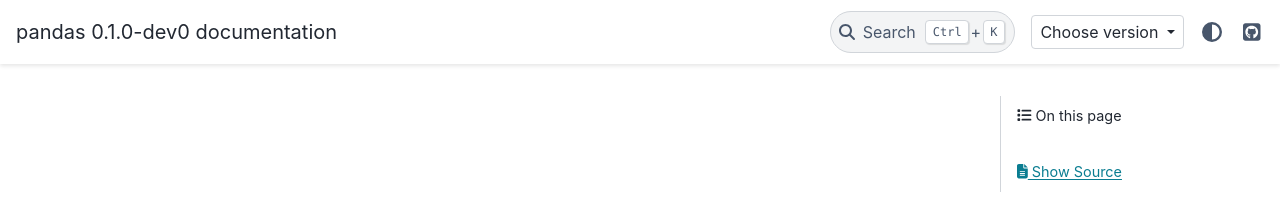
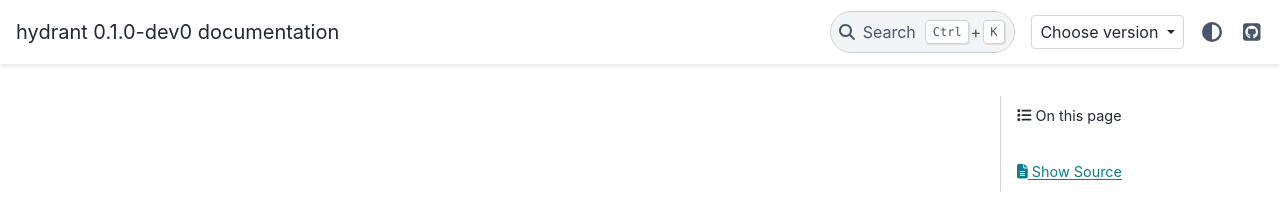
Before and after one commit to kasra-keshavarz/hydrant, a Sphinx documentation site: the page built from docs/source/index.rst, in a window 1280 px wide. Shown: the top 214 px of the page. Built offline with Sphinx 7.4.7 and the PyData theme 0.15.4, drawn with Linux system fonts in a browser that asks for light colours; part of the change alters nothing that is shown.

```diff
--- a/docs/source/conf.py
+++ b/docs/source/conf.py
@@ -138,7 +138,7 @@ source_encoding = "utf-8"
 master_doc = "index"
 
 # General information about the project.
-project = "pandas"
+project = "hydrant"
 # We have our custom "hydrant_footer.html" template, using copyright for the
 # current year
 copyright = f"2023-{datetime.now().year},"
@@ -150,7 +150,6 @@ copyright = f"2023-{datetime.now().year},"
 # The short X.Y version.
 import hydrant  # isort:skip
 
-# version = '%s r%s' % (pandas.__version__, svn_version())
 version = str(hydrant.__version__)
 
 # The full version, including alpha/beta/rc tags.
@@ -246,7 +245,7 @@ html_static_path = ["_static"]
 
 html_css_files = [
     "css/getting_started.css",
-    "css/pandas.css",
+    "css/hydrant.css",
 ]
 
 # The name of an image file (within the static path) to use as favicon of the
@@ -270,8 +269,6 @@ html_css_files = [
 
 # Add redirect for previously existing API pages
 # each item is like `(from_old, to_new)`
-# To redirect a class and all its methods, see below
-# https://github.com/pandas-dev/pandas/issues/16186
 
 header = f"""\
 .. currentmodule:: hydrant
@@ -371,7 +368,7 @@ if include_api:
 
 # extlinks alias
 extlinks = {
-    "issue": ("https://github.com/pandas-dev/pandas/issues/%s", "GH %s"),
+    "issue": ("https://github.com/kasra-keshavarz//issues/%s", "GH %s"),
 }
 
 
@@ -388,7 +385,6 @@ ipython_execlines = [
 
 
 # Add custom Documenter to handle attributes/methods of an AccessorProperty
-# eg pandas.Series.str and pandas.Series.dt (see GH9322)
 
 import sphinx  # isort:skip
 from sphinx.ext.autodoc import (  # isort:skip
@@ -426,7 +422,6 @@ class AccessorLevelDocumenter(Documenter):
     # modname is None, base the last elements (eg 'hour')
     # and path the part before (eg 'Series.dt')
     # def resolve_name(self, modname, parents, path, base):
-    #     modname = 'pandas'
     #     mod_cls = path.rstrip('.')
     #     mod_cls = mod_cls.split('.')
     #
@@ -498,47 +493,6 @@ class AccessorCallableDocumenter(AccessorLevelDocumenter, MethodDocumenter):
         return MethodDocumenter.format_name(self).removesuffix(".__call__")
 
 
-class PandasAutosummary(Autosummary):
-    """
-    This alternative autosummary class lets us override the table summary for
-    Series.plot and DataFrame.plot in the API docs.
-    """
-
-    def _replace_pandas_items(self, display_name, sig, summary, real_name):
-        # this a hack: ideally we should extract the signature from the
-        # .__call__ method instead of hard coding this
-        if display_name == "DataFrame.plot":
-            sig = "([x, y, kind, ax, ....])"
-            summary = "DataFrame plotting accessor and method"
-        elif display_name == "Series.plot":
-            sig = "([kind, ax, figsize, ....])"
-            summary = "Series plotting accessor and method"
-        return (display_name, sig, summary, real_name)
-
-    @staticmethod
-    def _is_deprecated(real_name):
-        try:
-            obj, parent, modname = _import_by_name(real_name)
-        except ImportError:
-            return False
-        doc = NumpyDocString(obj.__doc__ or "")
-        summary = "".join(doc["Summary"] + doc["Extended Summary"])
-        return ".. deprecated::" in summary
-
-    def _add_deprecation_prefixes(self, items):
-        for item in items:
-            display_name, sig, summary, real_name = item
-            if self._is_deprecated(real_name):
-                summary = f"(DEPRECATED) {summary}"
-            yield display_name, sig, summary, real_name
-
-    def get_items(self, names):
-        items = Autosummary.get_items(self, names)
-        items = [self._replace_pandas_items(*item) for item in items]
-        items = list(self._add_deprecation_prefixes(items))
-        return items
-
-
 # based on numpy doc/source/conf.py
 def linkcode_resolve(domain, info) -> str | None:
     """
@@ -589,14 +543,14 @@ def linkcode_resolve(domain, info) -> str | None:
     else:
         linespec = ""
 
-    fn = os.path.relpath(fn, start=os.path.dirname(pandas.__file__))
+    fn = os.path.relpath(fn, start=os.path.dirname(hydrant.__file__))
 
-    if "+" in pandas.__version__:
-        return f"https://github.com/pandas-dev/pandas/blob/main/pandas/{fn}{linespec}"
+    if "+" in hydrant.__version__:
+        return f"https://github.com/kasra-keshavarz/hydrant/blob/main/hydrant/{fn}{linespec}"
     else:
         return (
-            f"https://github.com/pandas-dev/pandas/blob/"
-            f"v{pandas.__version__}/pandas/{fn}{linespec}"
+            f"https://github.com/kasra-keshavarz/hydrant/blob/"
+            f"v{hydrant.__version__}/hydrant/{fn}{linespec}"
         )
 
 
@@ -647,15 +601,6 @@ def process_class_docstrings(app, what, name, obj, options, lines) -> None:
 
 
 _BUSINED_ALIASES = [
-    "pandas.tseries.offsets." + name
-    for name in [
-        "BDay",
-        "CDay",
-        "BMonthEnd",
-        "BMonthBegin",
-        "CBMonthEnd",
-        "CBMonthBegin",
-    ]
 ]
 
 
@@ -704,47 +649,3 @@ def setup(app) -> None:
     app.add_autodocumenter(AccessorAttributeDocumenter)
     app.add_autodocumenter(AccessorMethodDocumenter)
     app.add_autodocumenter(AccessorCallableDocumenter)
-    app.add_directive("autosummary", PandasAutosummary)
-
-
-# Ignore list for broken links,found in CI run checks for broken-linkcheck.yml
-
-linkcheck_ignore = [
-    "^http://$",
-    "^https://$",
-    *[
-        re.escape(link)
-        for link in [
-            "http://scatterci.github.io/pydata/pandas",
-            "http://specs.frictionlessdata.io/json-table-schema/",
-            "https://crates.io/crates/calamine",
-            "https://devguide.python.org/setup/#macos",
-            "https://en.wikipedia.org/wiki/Imputation_statistics",
-            "https://en.wikipedia.org/wiki/Imputation_(statistics",
-            "https://github.com/noatamir/pandas-dev",
-            "https://github.com/pandas-dev/pandas/blob/main/pandas/plotting/__init__.py#L1",
-            "https://github.com/pandas-dev/pandas/blob/v0.20.2/pandas/core/generic.py#L568",
-            "https://github.com/pandas-dev/pandas/blob/v0.20.2/pandas/core/frame.py#L1495",
-            "https://github.com/pandas-dev/pandas/issues/174151",
-            "https://gitpod.io/#https://github.com/USERNAME/pandas",
-            "https://manishamde.github.io/blog/2013/03/07/pandas-and-python-top-10/",
-            "https://matplotlib.org/api/axes_api.html#matplotlib.axes.Axes.table",
-            "https://nipunbatra.github.io/blog/visualisation/2013/05/01/aggregation-timeseries.html",
-            "https://nbviewer.ipython.org/gist/metakermit/5720498",
-            "https://numpy.org/doc/stable/user/basics.byteswapping.html",
-            "https://pandas.pydata.org/pandas-docs/stable/io.html#io-chunking",
-            "https://pandas.pydata.org/pandas-docs/stable/ecosystem.html",
-            "https://sqlalchemy.readthedocs.io/en/latest/dialects/index.html",
-            "https://support.sas.com/documentation/cdl/en/lrdict/64316/HTML/default/viewer.htm#a000245912.htm",
-            "https://support.sas.com/documentation/cdl/en/lrdict/64316/HTML/default/viewer.htm#a000214639.htm",
-            "https://support.sas.com/documentation/cdl/en/lrdict/64316/HTML/default/viewer.htm#a002283942.htm",
-            "https://support.sas.com/documentation/cdl/en/lrdict/64316/HTML/default/viewer.htm#a000245965.htm",
-            "https://support.sas.com/documentation/cdl/en/imlug/66845/HTML/default/viewer.htm#imlug_langref_sect455.htm",
-            "https://support.sas.com/documentation/cdl/en/lrdict/64316/HTML/default/viewer.htm#a002284668.htm",
-            "https://support.sas.com/documentation/cdl/en/lrdict/64316/HTML/default/viewer.htm#a002978282.htm",
-            "https://wesmckinney.com/blog/update-on-upcoming-pandas-v0-10-new-file-parser-other-performance-wins/",
-            "https://visualstudio.microsoft.com/downloads/#build-tools-for-visual-studio-2022",
-            "pandas.zip",
-        ]
-    ],
-]
```
Also changed, not shown: docs/source/_static/css/hydrant.css (renamed from docs/source/_static/css/pandas.css).
